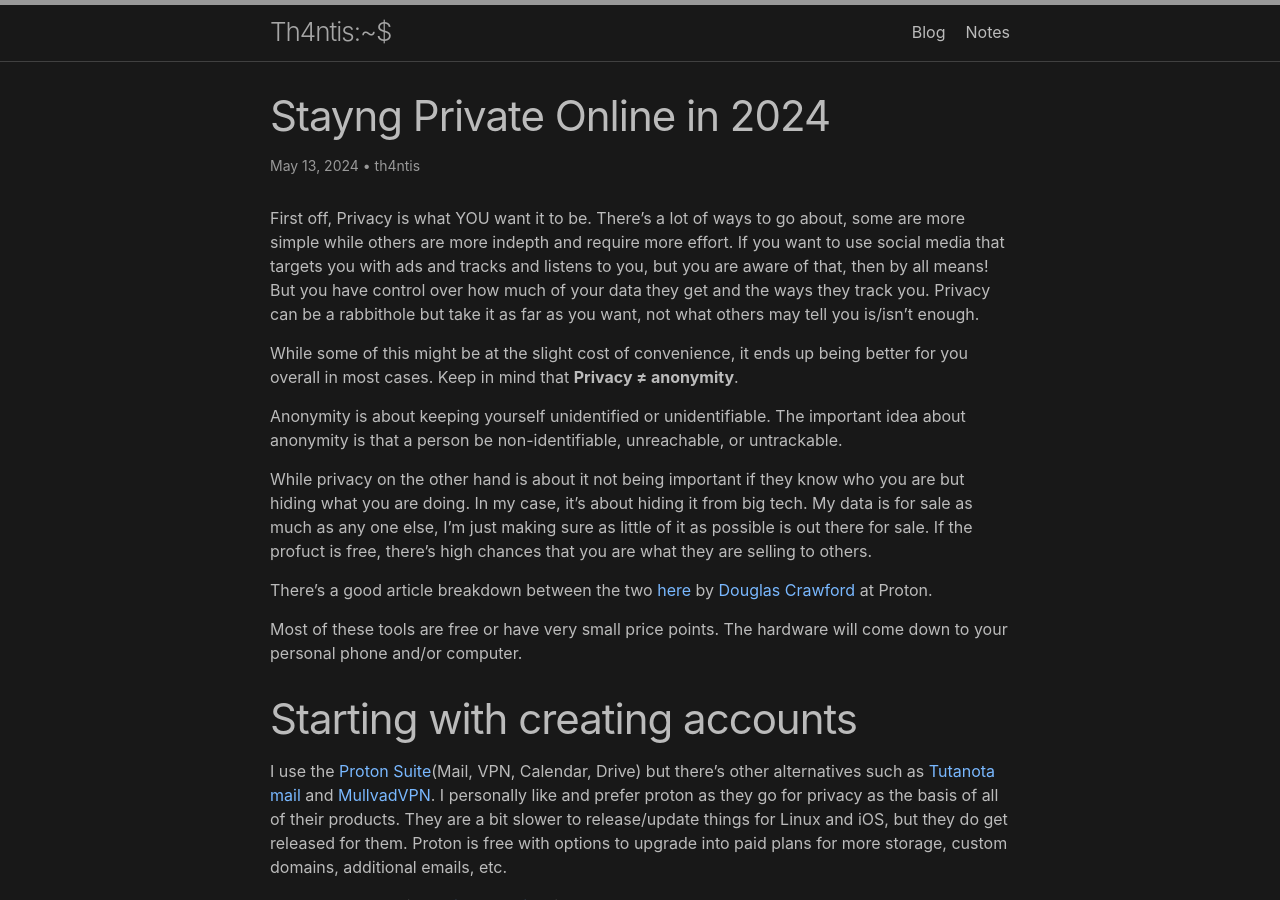
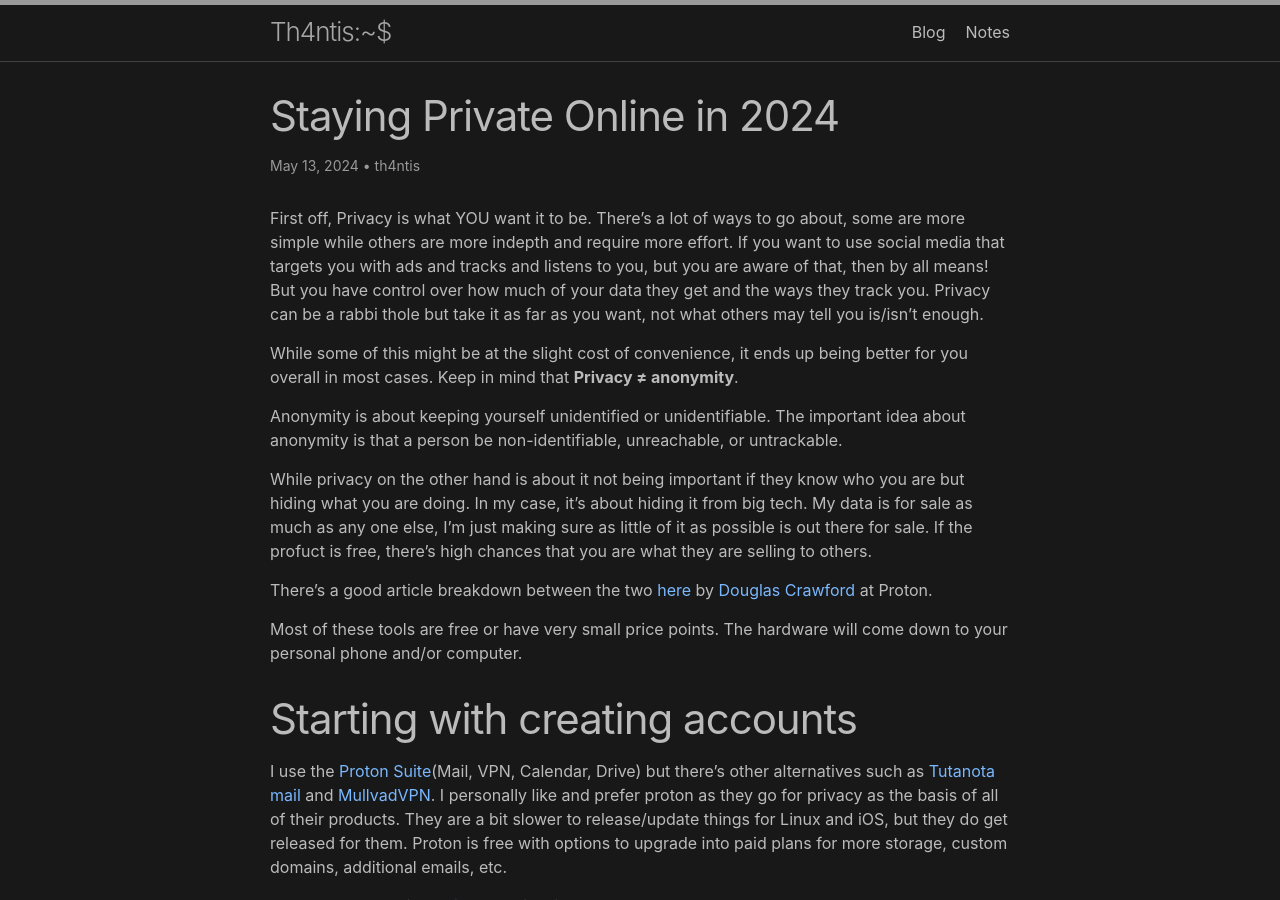
Before and after one commit to Th4ntis/th4ntis.github.io, a Jekyll site: the page built from _posts/2024-05-13-Staying-Private-In-2024.md, in a window 1280 px wide and 900 px high. Built offline with Jekyll 4.4.1, drawn with Linux system fonts in a browser that asks for light colours.

Commit message:
Update 2024-05-13-Staying-Private-In-2024.md

```diff
--- a/_posts/2024-05-13-Staying-Private-In-2024.md
+++ b/_posts/2024-05-13-Staying-Private-In-2024.md
@@ -1,11 +1,11 @@
 ---
 layout: post
-title: "Stayng Private Online in 2024"
+title: "Staying Private Online in 2024"
 categories: guide
 author:
 - th4ntis
 ---
-First off, Privacy is what YOU want it to be. There's a lot of ways to go about, some are more simple while others are more indepth and require more effort. If you want to use social media that targets you with ads and tracks and listens to you, but you are aware of that, then by all means! But you have control over how much of your data they get and the ways they track you. Privacy can be a rabbithole but take it as far as you want, not what others may tell you is/isn't enough.
+First off, Privacy is what YOU want it to be. There's a lot of ways to go about, some are more simple while others are more indepth and require more effort. If you want to use social media that targets you with ads and tracks and listens to you, but you are aware of that, then by all means! But you have control over how much of your data they get and the ways they track you. Privacy can be a rabbi thole but take it as far as you want, not what others may tell you is/isn't enough.
 
 While some of this might be at the slight cost of convenience, it ends up being better for you overall in most cases. Keep in mind that **Privacy ≠ anonymity**.
 
```
